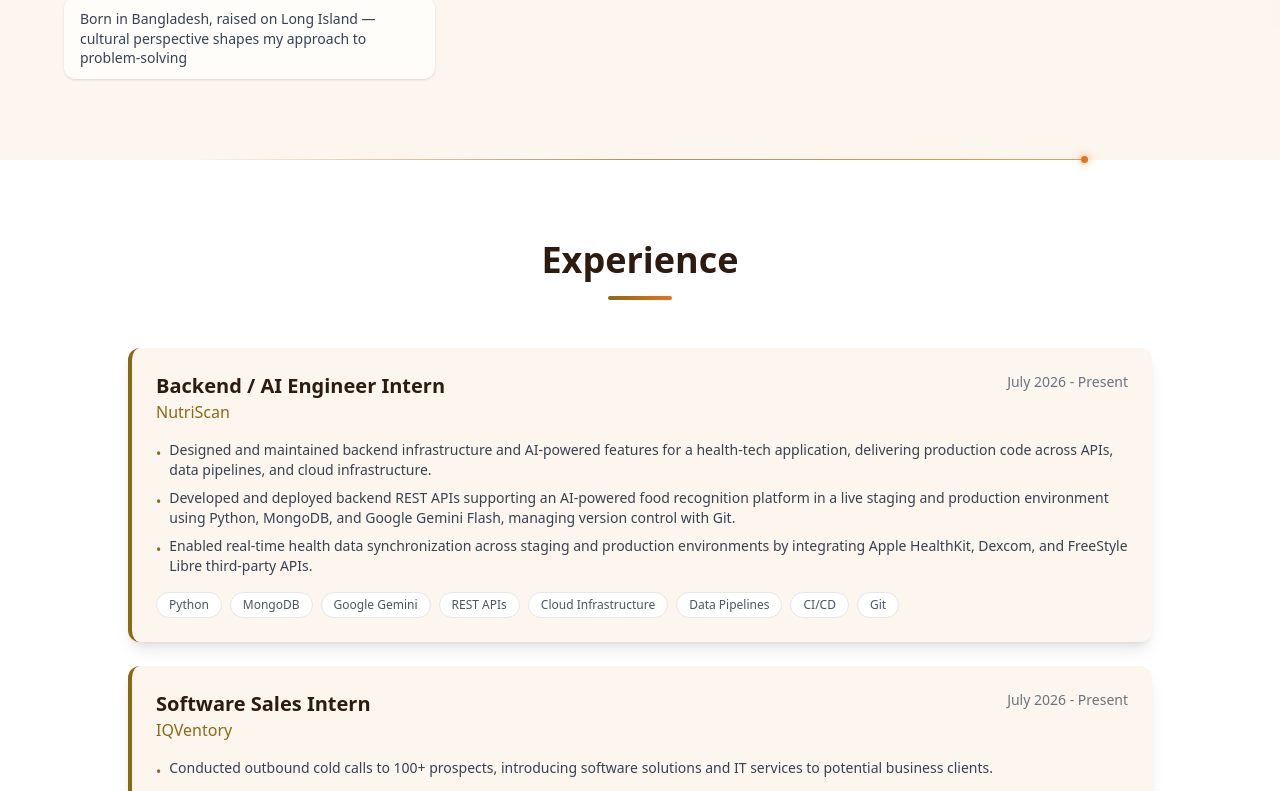
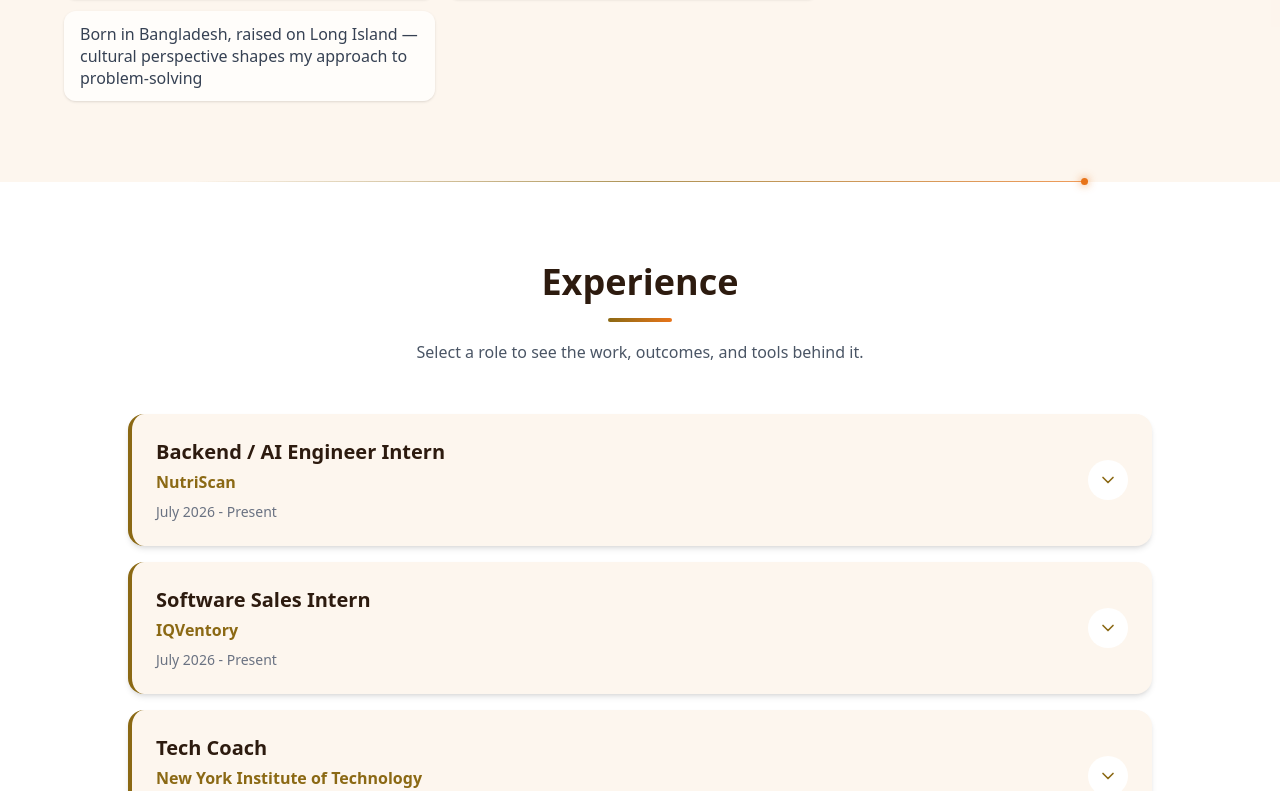
Before and after one commit to Sadia-F/sadia-portfolio, a Next.js app: page / in a window 1280 px wide. Shown: the part 2006-2797 px from the top of the page. Built offline with nearby package versions, Linux system fonts and the light colour scheme.

Commit message:
Improve portfolio readability and expandable sections

```diff
--- a/app/components/AboutSection.tsx
+++ b/app/components/AboutSection.tsx
@@ -54,7 +54,7 @@ export default function AboutSection() {
                   <p className="font-semibold text-dark-brown dark:text-cream text-sm">
                     {item.label}
                   </p>
-                  <p className="text-xs text-gray-500 dark:text-gray-400 mt-0.5 leading-snug">
+                  <p className="text-sm text-gray-500 dark:text-gray-400 mt-0.5 leading-snug">
                     {item.value}
                   </p>
                 </div>
@@ -74,7 +74,7 @@ export default function AboutSection() {
                     whileInView={{ opacity: 1, y: 0 }}
                     transition={{ duration: 0.3, delay: index * 0.05 }}
                     viewport={{ once: true }}
-                    className="flex items-center gap-3 bg-white/70 dark:bg-gray-800/70 rounded-xl px-4 py-3 text-gray-700 dark:text-gray-300 text-sm shadow-sm"
+                    className="flex items-center gap-3 bg-white/70 dark:bg-gray-800/70 rounded-xl px-4 py-3 text-gray-700 dark:text-gray-300 text-base shadow-sm"
                   >
                     <span className="leading-snug">{fact}</span>
                   </motion.div>
@@ -112,10 +112,10 @@ export default function AboutSection() {
                   <h3 className="text-xl font-bold text-dark-brown dark:text-cream">
                     Photographer
                   </h3>
-                  <p className="text-xs text-gray-400 dark:text-gray-500">Sunsets, light & stories</p>
+                  <p className="text-sm text-gray-400 dark:text-gray-500">Sunsets, light & stories</p>
                 </div>
               </div>
-              <p className="text-gray-700 dark:text-gray-300 leading-relaxed text-sm">
+              <p className="text-gray-700 dark:text-gray-300 leading-relaxed text-base">
                 {personalInfo.photographyIntro}
               </p>
               <div className="mt-4 grid grid-cols-2 gap-2">
--- a/app/components/Experience.tsx
+++ b/app/components/Experience.tsx
@@ -1,88 +1,68 @@
 "use client";
 
+import { useState } from "react";
+import { AnimatePresence, motion } from "framer-motion";
 import { experience } from "../data";
-import { motion } from "framer-motion";
 
 export default function Experience() {
+  const [openIndex, setOpenIndex] = useState<number | null>(null);
+
   return (
-    <section id="experience" className="py-20 px-4 bg-white dark:bg-gray-900">
-      <div className="max-w-5xl mx-auto">
-        <motion.div
-          initial={{ opacity: 0, y: 30 }}
-          whileInView={{ opacity: 1, y: 0 }}
-          transition={{ duration: 0.6 }}
-          viewport={{ once: true }}
-          className="text-center mb-12"
-        >
-          <h2 className="text-4xl font-bold text-dark-brown dark:text-cream mb-4">
-            Experience
-          </h2>
-          <div className="w-16 h-1 bg-gradient-to-r from-warm-brown to-sunset mx-auto rounded-full" />
+    <section id="experience" className="bg-white px-4 py-20 dark:bg-gray-900">
+      <div className="mx-auto max-w-5xl">
+        <motion.div initial={{ opacity: 0, y: 30 }} whileInView={{ opacity: 1, y: 0 }} transition={{ duration: 0.6 }} viewport={{ once: true }} className="mb-12 text-center">
+          <h2 className="mb-4 text-4xl font-bold text-dark-brown dark:text-cream">Experience</h2>
+          <div className="mx-auto h-1 w-16 rounded-full bg-gradient-to-r from-warm-brown to-sunset" />
+          <p className="mx-auto mt-4 max-w-2xl text-base leading-7 text-gray-600 dark:text-gray-300">Select a role to see the work, outcomes, and tools behind it.</p>
         </motion.div>
 
-        <div className="space-y-6">
-          {experience.map((exp, index) => (
-            <motion.div
-              key={index}
-              initial={{ opacity: 0, y: 30 }}
-              whileInView={{ opacity: 1, y: 0 }}
-              transition={{ duration: 0.5, delay: index * 0.1 }}
-              viewport={{ once: true }}
-              className={`bg-cream dark:bg-deep-slate rounded-xl p-6 shadow-lg hover:shadow-xl transition-shadow border-l-4 ${
-                exp.isFavorite ? "border-sunset" : "border-warm-brown"
-              }`}
-            >
-              <div className="flex flex-col md:flex-row md:items-start md:justify-between gap-4">
-                <div className="flex-1">
-                  <h3 className="text-xl font-bold text-dark-brown dark:text-cream">
-                    {exp.role}
-                  </h3>
-                  <p className="text-warm-brown dark:text-terracotta font-medium">
-                    {exp.company}
-                  </p>
-                  {exp.isFavorite && (
-                    <span className="inline-block mt-1 text-xs font-medium bg-sunset/20 text-sunset dark:bg-sunset/30 px-3 py-1 rounded-full">
-                      ⭐ Favorite Project
+        <div className="space-y-4">
+          {experience.map((exp, index) => {
+            const isOpen = openIndex === index;
+            const detailId = `experience-detail-${index}`;
+
+            return (
+              <motion.article key={`${exp.company}-${exp.role}`} initial={{ opacity: 0, y: 24 }} whileInView={{ opacity: 1, y: 0 }} transition={{ duration: 0.45, delay: index * 0.06 }} viewport={{ once: true }} className={`overflow-hidden rounded-2xl border-l-4 bg-cream shadow-md transition-shadow hover:shadow-lg dark:bg-deep-slate ${exp.isFavorite ? "border-sunset" : "border-warm-brown"}`}>
+                <button type="button" onClick={() => setOpenIndex(isOpen ? null : index)} aria-expanded={isOpen} aria-controls={detailId} className="flex w-full items-center justify-between gap-5 p-6 text-left focus:outline-none focus-visible:ring-2 focus-visible:ring-warm-brown focus-visible:ring-inset">
+                  <span>
+                    <span className="block text-xl font-bold text-dark-brown dark:text-cream">{exp.role}</span>
+                    <span className="mt-1 block text-base font-semibold text-warm-brown dark:text-terracotta">{exp.company}</span>
+                    <span className="mt-2 block text-sm font-medium text-gray-500 dark:text-gray-400">{exp.duration}</span>
                   </span>
-                  )}
-                </div>
-                <p className="text-sm text-gray-500 dark:text-gray-400 whitespace-nowrap">
-                  {exp.duration}
-                </p>
-              </div>
+                  <span className={`flex h-10 w-10 shrink-0 items-center justify-center rounded-full bg-white text-warm-brown transition-transform dark:bg-gray-800 dark:text-terracotta ${isOpen ? "rotate-180" : ""}`} aria-hidden="true">
+                    <svg className="h-5 w-5" fill="none" stroke="currentColor" strokeWidth="2" viewBox="0 0 24 24"><path strokeLinecap="round" strokeLinejoin="round" d="m6 9 6 6 6-6" /></svg>
+                  </span>
+                </button>
 
-              <ul className="mt-4 space-y-2">
-                {exp.achievements.map((achievement, i) => (
-                  <li key={i} className="text-gray-700 dark:text-gray-300 text-sm flex items-start gap-2">
-                    <span className="text-warm-brown dark:text-terracotta mt-1">•</span>
-                    {achievement}
-                  </li>
+                <AnimatePresence initial={false}>
+                  {isOpen && (
+                    <motion.div id={detailId} initial={{ height: 0, opacity: 0 }} animate={{ height: "auto", opacity: 1 }} exit={{ height: 0, opacity: 0 }} transition={{ duration: 0.25 }} className="overflow-hidden">
+                      <div className="border-t border-warm-brown/10 px-6 pb-6 pt-5 dark:border-white/10">
+                        <ul className="space-y-3">
+                          {exp.achievements.map((achievement) => (
+                            <li key={achievement} className="flex gap-3 text-base leading-7 text-gray-700 dark:text-gray-300"><span className="mt-2 h-2 w-2 shrink-0 rounded-full bg-warm-brown dark:bg-terracotta" aria-hidden="true" />{achievement}</li>
                           ))}
                         </ul>
 
                         {exp.technologies && (
-                <div className="mt-4 flex flex-wrap gap-2">
-                  {exp.technologies.map((tech) => (
-                    <span
-                      key={tech}
-                      className="px-3 py-1 bg-white dark:bg-gray-800 text-gray-600 dark:text-gray-300 text-xs rounded-full border border-gray-200 dark:border-gray-700"
-                    >
-                      {tech}
-                    </span>
-                  ))}
+                          <div className="mt-5">
+                            <p className="text-sm font-bold uppercase tracking-wide text-gray-500 dark:text-gray-400">Tools used</p>
+                            <div className="mt-3 flex flex-wrap gap-2">
+                              {exp.technologies.map((tech) => <span key={tech} className="rounded-full border border-gray-200 bg-white px-3 py-1.5 text-sm font-medium text-gray-700 dark:border-gray-700 dark:bg-gray-800 dark:text-gray-300">{tech}</span>)}
+                            </div>
                           </div>
                         )}
 
                         {exp.isFavorite && exp.favoriteReason && (
-                <div className="mt-4 p-4 bg-sunset/10 dark:bg-sunset/20 rounded-lg border border-sunset/20">
-                  <p className="text-sm text-gray-700 dark:text-gray-300">
-                    <span className="font-medium text-sunset">Why I loved this:</span>{" "}
-                    {exp.favoriteReason}
-                  </p>
+                          <p className="mt-5 rounded-xl border border-sunset/25 bg-sunset/10 p-4 text-base leading-7 text-gray-700 dark:bg-sunset/15 dark:text-gray-300"><span className="font-semibold text-sunset">Why this work mattered: </span>{exp.favoriteReason}</p>
+                        )}
                       </div>
+                    </motion.div>
                   )}
-            </motion.div>
-          ))}
+                </AnimatePresence>
+              </motion.article>
+            );
+          })}
         </div>
       </div>
     </section>
--- a/app/components/Leadership.tsx
+++ b/app/components/Leadership.tsx
@@ -1,54 +1,51 @@
 "use client";
 
+import { useState } from "react";
+import { AnimatePresence, motion } from "framer-motion";
 import { leadership } from "../data";
-import { motion } from "framer-motion";
 
 export default function Leadership() {
+  const [openIndex, setOpenIndex] = useState<number | null>(null);
+
   return (
-    <section id="leadership" className="py-20 px-4 bg-white dark:bg-gray-900">
-      <div className="max-w-5xl mx-auto">
-        <motion.div
-          initial={{ opacity: 0, y: 30 }}
-          whileInView={{ opacity: 1, y: 0 }}
-          transition={{ duration: 0.6 }}
-          viewport={{ once: true }}
-          className="text-center mb-12"
-        >
-          <h2 className="text-4xl font-bold text-dark-brown dark:text-cream mb-4">
-            Leadership
-          </h2>
-          <div className="w-16 h-1 bg-gradient-to-r from-warm-brown to-sunset mx-auto rounded-full" />
+    <section id="leadership" className="bg-white px-4 py-20 dark:bg-gray-900">
+      <div className="mx-auto max-w-5xl">
+        <motion.div initial={{ opacity: 0, y: 30 }} whileInView={{ opacity: 1, y: 0 }} transition={{ duration: 0.6 }} viewport={{ once: true }} className="mb-12 text-center">
+          <h2 className="mb-4 text-4xl font-bold text-dark-brown dark:text-cream">Leadership</h2>
+          <div className="mx-auto h-1 w-16 rounded-full bg-gradient-to-r from-warm-brown to-sunset" />
+          <p className="mx-auto mt-4 max-w-2xl text-base leading-7 text-gray-600 dark:text-gray-300">Select a role to learn more about the impact behind it.</p>
         </motion.div>
 
-        <div className="grid grid-cols-1 md:grid-cols-2 gap-6">
-          {leadership.map((item, index) => (
-            <motion.div
-              key={index}
-              initial={{ opacity: 0, y: 30 }}
-              whileInView={{ opacity: 1, y: 0 }}
-              transition={{ duration: 0.5, delay: index * 0.05 }}
-              viewport={{ once: true }}
-              className="bg-cream dark:bg-deep-slate rounded-xl p-6 shadow-md hover:shadow-lg transition-shadow"
-            >
-              <h3 className="text-lg font-bold text-dark-brown dark:text-cream">
-                {item.role}
-              </h3>
-              <p className="text-warm-brown dark:text-terracotta font-medium">
-                {item.organization}
-              </p>
-              <p className="text-sm text-gray-500 dark:text-gray-400 mb-3">
-                {item.duration}
-              </p>
-              <ul className="space-y-1">
-                {item.achievements.map((achievement, i) => (
-                  <li key={i} className="text-gray-700 dark:text-gray-300 text-sm flex items-start gap-2">
-                    <span className="text-warm-brown dark:text-terracotta mt-1">•</span>
-                    {achievement}
-                  </li>
-                ))}
-              </ul>
-            </motion.div>
-          ))}
+        <div className="grid grid-cols-1 gap-5 md:grid-cols-2">
+          {leadership.map((item, index) => {
+            const isOpen = openIndex === index;
+            const detailId = `leadership-detail-${index}`;
+
+            return (
+              <motion.article key={`${item.role}-${item.organization}`} initial={{ opacity: 0, y: 24 }} whileInView={{ opacity: 1, y: 0 }} transition={{ duration: 0.45, delay: index * 0.05 }} viewport={{ once: true }} className="overflow-hidden rounded-2xl bg-cream shadow-md transition-shadow hover:shadow-lg dark:bg-deep-slate">
+                <button type="button" onClick={() => setOpenIndex(isOpen ? null : index)} aria-expanded={isOpen} aria-controls={detailId} className="flex w-full items-start justify-between gap-4 p-6 text-left focus:outline-none focus-visible:ring-2 focus-visible:ring-warm-brown focus-visible:ring-inset">
+                  <span>
+                    <span className="block text-lg font-bold text-dark-brown dark:text-cream">{item.role}</span>
+                    <span className="mt-1 block text-base font-semibold text-warm-brown dark:text-terracotta">{item.organization}</span>
+                    <span className="mt-2 block text-sm font-medium text-gray-500 dark:text-gray-400">{item.duration}</span>
+                  </span>
+                  <span className={`mt-1 flex h-9 w-9 shrink-0 items-center justify-center rounded-full bg-white text-warm-brown transition-transform dark:bg-gray-800 dark:text-terracotta ${isOpen ? "rotate-180" : ""}`} aria-hidden="true">
+                    <svg className="h-5 w-5" fill="none" stroke="currentColor" strokeWidth="2" viewBox="0 0 24 24"><path strokeLinecap="round" strokeLinejoin="round" d="m6 9 6 6 6-6" /></svg>
+                  </span>
+                </button>
+
+                <AnimatePresence initial={false}>
+                  {isOpen && (
+                    <motion.div id={detailId} initial={{ height: 0, opacity: 0 }} animate={{ height: "auto", opacity: 1 }} exit={{ height: 0, opacity: 0 }} transition={{ duration: 0.25 }} className="overflow-hidden">
+                      <ul className="space-y-3 border-t border-warm-brown/10 px-6 pb-6 pt-5 dark:border-white/10">
+                        {item.achievements.map((achievement) => <li key={achievement} className="flex gap-3 text-base leading-7 text-gray-700 dark:text-gray-300"><span className="mt-2 h-2 w-2 shrink-0 rounded-full bg-warm-brown dark:bg-terracotta" aria-hidden="true" />{achievement}</li>)}
+                      </ul>
+                    </motion.div>
+                  )}
+                </AnimatePresence>
+              </motion.article>
+            );
+          })}
         </div>
       </div>
     </section>
--- a/app/page.tsx
+++ b/app/page.tsx
@@ -137,7 +137,7 @@ export default function Home() {
                       <p className="text-2xl sm:text-3xl font-extrabold bg-gradient-to-r from-warm-brown to-terracotta bg-clip-text text-transparent leading-none">
                         {stat.value}
                       </p>
-                      <p className="mt-2 text-[11px] sm:text-xs font-medium uppercase tracking-wide text-gray-500 dark:text-gray-400 leading-tight">
+                      <p className="mt-2 text-xs sm:text-sm font-medium uppercase tracking-wide text-gray-500 dark:text-gray-400 leading-tight">
                         {stat.label}
                       </p>
                     </div>
```
Also changed, not shown: app/components/Projects.tsx (+5 -5 lines), app/components/TechStack.tsx (+18 -89 lines). Lines whose indentation alone changed are shown as unchanged.
